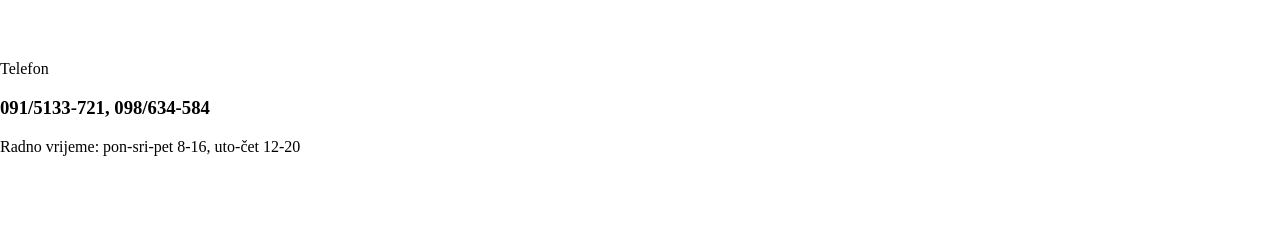
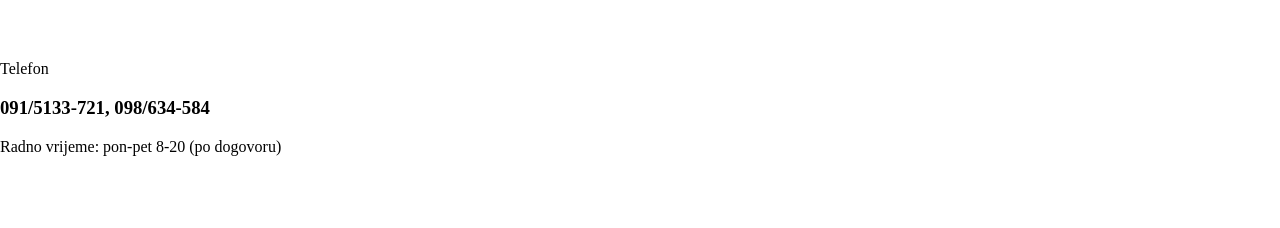
Before and after one commit to Inspirium/fizioaktiv, a Nuxt app: page / in a window 1280 px wide. Shown: the part 9240-9468 px from the top of the page. Built offline with nearby package versions, Linux system fonts and the light colour scheme.

Commit message:
Novo radno vijeme

```diff
--- a/components/Contact.vue
+++ b/components/Contact.vue
@@ -41,7 +41,7 @@ const supportLinks = [
     name: '091/5133-721, 098/634-584',
     href: '#',
     description:
-        'Radno vrijeme: pon-sri-pet 8-16, uto-čet 12-20',
+        'Radno vrijeme: pon-pet 8-20 (po dogovoru)',
     icon: PhoneIcon,
   },
   {
```
